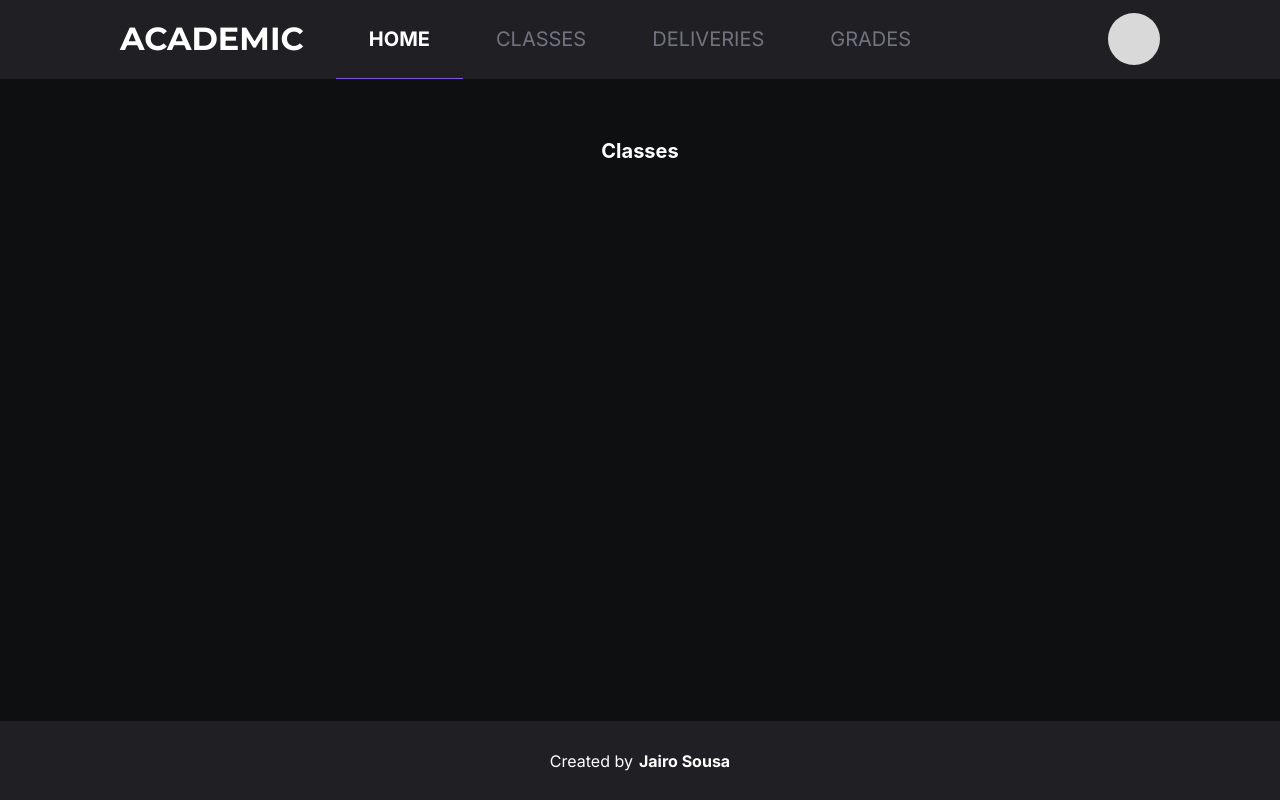
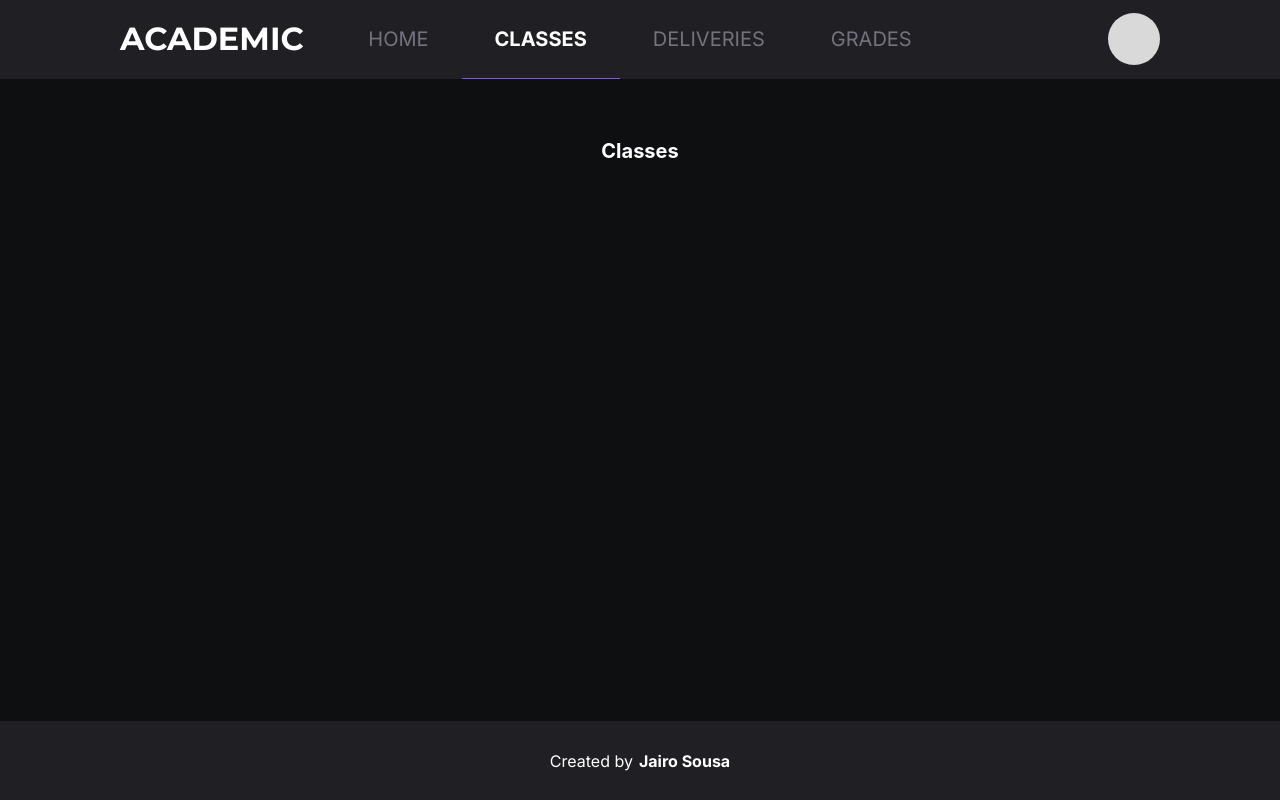
Before and after one commit to jairo-sousa/academic-tool, a React (Vite) app: page /classes in a window 1280 px wide. Built offline with nearby package versions, Linux system fonts and the light colour scheme.

Commit message:
feat(Nav): set navigation between pages

```diff
--- a/src/components/Nav.tsx
+++ b/src/components/Nav.tsx
@@ -1,31 +1,31 @@
 import { Flex } from "@chakra-ui/react";
 
-import { RouteLink } from "./RouteLink";
+import { NavbarLink } from "./NavbarLink";
 
 export function Nav() {
 	const routes = [
 		{
 			name: "HOME",
-			isActive: true,
+			to: "/",
 		},
 		{
 			name: "CLASSES",
-			isActive: false,
+			to: "/classes",
 		},
 		{
 			name: "DELIVERIES",
-			isActive: false,
+			to: "/deliveries",
 		},
 		{
 			name: "GRADES",
-			isActive: false,
+			to: "/grades",
 		},
 	];
 	return (
 		<Flex as="nav" h="100%" w="100%" justify="center">
 			<Flex as="ul" h="100%" cursor="pointer">
 				{routes.map((route, i) => {
-					return <RouteLink key={`${route.name} - ${i}`} route={route} />;
+					return <NavbarLink key={`${route.name} - ${i}`} route={route} />;
 				})}
 			</Flex>
 		</Flex>
--- /dev/null
+++ b/src/components/NavbarLink.tsx
@@ -0,0 +1,45 @@
+import { Flex, Link } from "@chakra-ui/react";
+import { useEffect } from "react";
+
+import { NavLink } from "react-router-dom";
+
+type NavbarLinkProps = {
+	route: {
+		name: string;
+		to: string;
+	};
+};
+
+export function NavbarLink({ route }: NavbarLinkProps) {
+	return (
+		<Flex
+			as="li"
+			listStyleType="none"
+			h="100%"
+			justify="center"
+			align="center"
+			fontSize="2rem"
+			fontWeight={400}
+			color="#737380"
+		>
+			<Link
+				as={NavLink}
+				to={route.to}
+				h="100%"
+				p="0 3.3rem"
+				display="flex"
+				alignItems="center"
+				_hover={{
+					textDecoration: "none",
+				}}
+				_activeLink={{
+					fontWeight: 700,
+					borderBottom: "0.1rem solid #8257E6",
+					color: "#ffffff",
+				}}
+			>
+				{route.name}
+			</Link>
+		</Flex>
+	);
+}
--- a/src/components/RouteLink.tsx
+++ /dev/null
@@ -1,27 +0,0 @@
-import { Flex } from "@chakra-ui/react";
-
-type RouteLinkProps = {
-	route: {
-		name: string;
-		isActive: boolean;
-	};
-};
-
-export function RouteLink({ route }: RouteLinkProps) {
-	return (
-		<Flex
-			as="li"
-			listStyleType="none"
-			h="100%"
-			p="0 3.3rem"
-			justify="center"
-			align="center"
-			fontSize="2rem"
-			fontWeight={route.isActive ? 700 : 400}
-			borderBottom={route.isActive ? "0.1rem solid #8257E6" : ""}
-			color={!route.isActive ? "#737380" : ""}
-		>
-			{route.name}
-		</Flex>
-	);
-}
```
